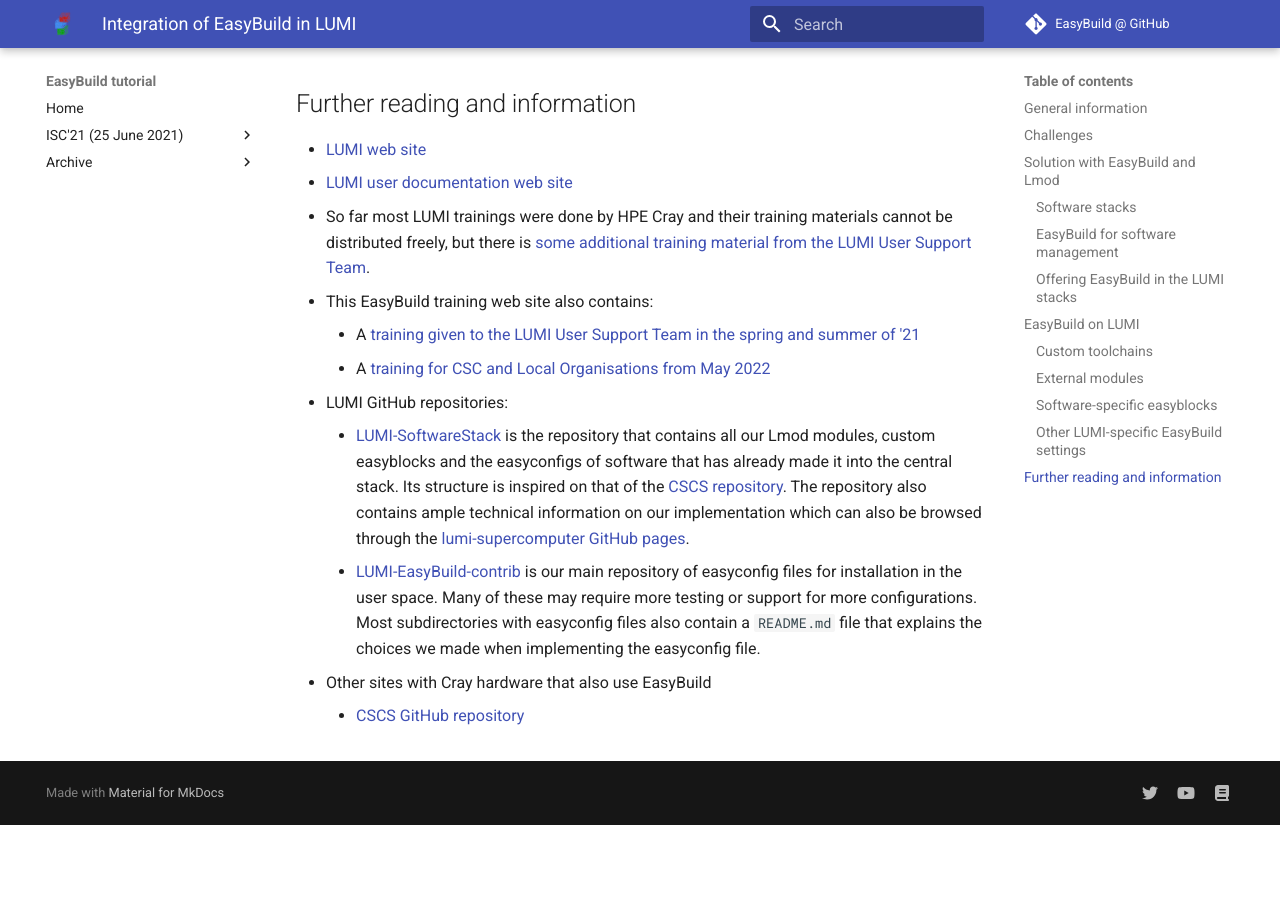
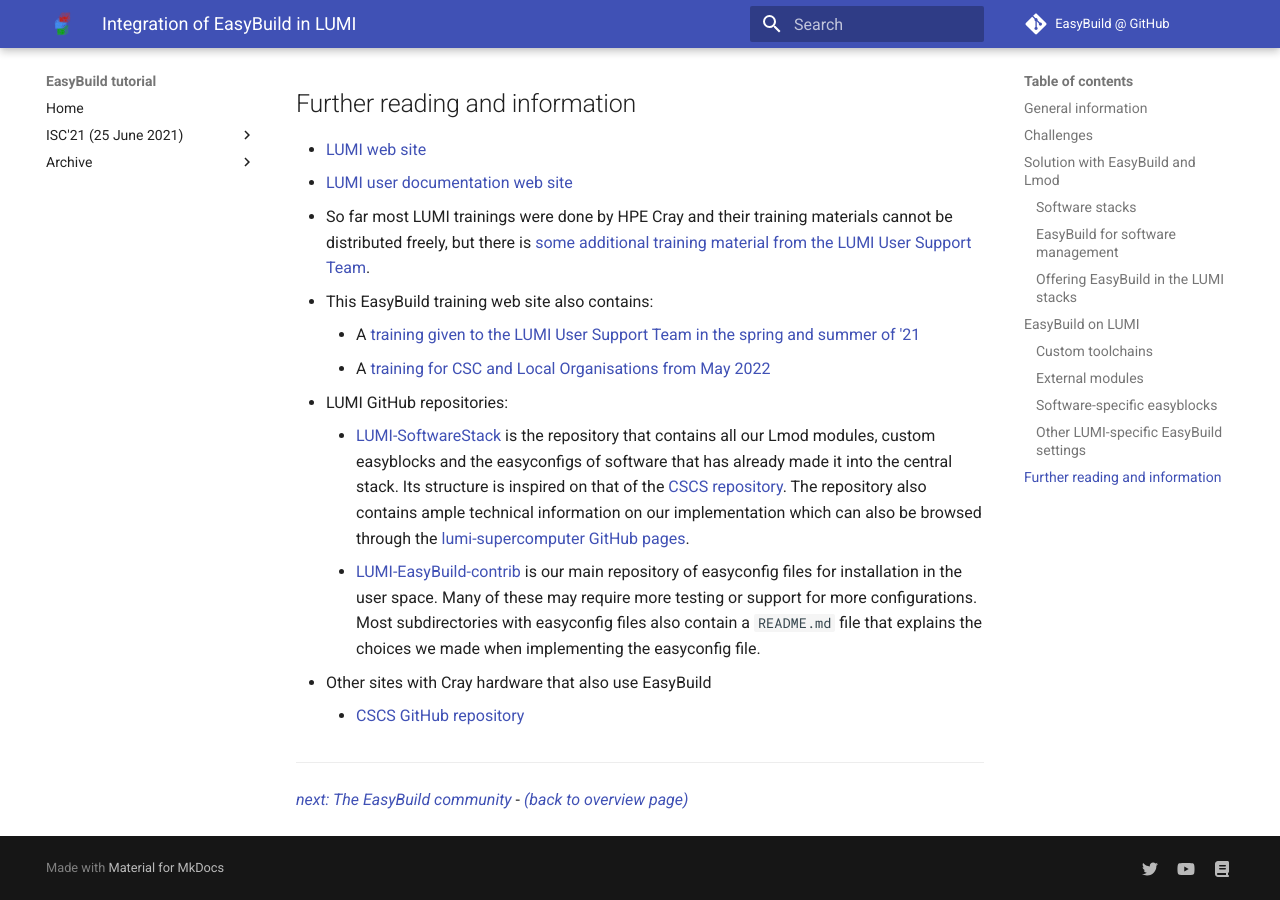
Before and after one commit to easybuilders/easybuild-tutorial, an MkDocs documentation site: the page built from docs/2022-isc22/integration_lumi.md, in a window 1280 px wide and 900 px high, scrolled down 10095 px. Built offline with MkDocs 1.6.1 and Material for MkDocs 9.7.7, drawn with Linux system fonts in a browser that asks for light colours; before the commit the page ends 10920 px from its top, so only the background shows below that.

Commit message:
Add missing link to LUMI

```diff
--- a/docs/2022-isc22/integration_lumi.md
+++ b/docs/2022-isc22/integration_lumi.md
@@ -413,3 +413,7 @@
         the choices we made when implementing the easyconfig file.
 -   Other sites with Cray hardware that also use EasyBuild
     -   [CSCS GitHub repository](https://github.com/eth-cscs/production)
+
+---
+
+[*next: The EasyBuild community*](community.md) - [*(back to overview page)*](index.md)
```
